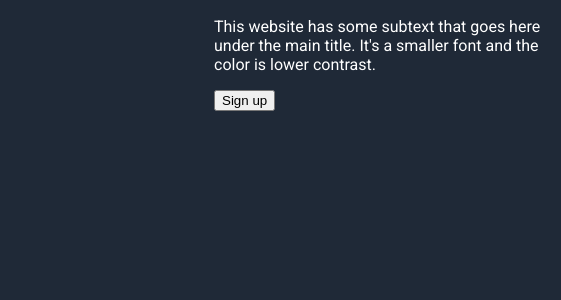
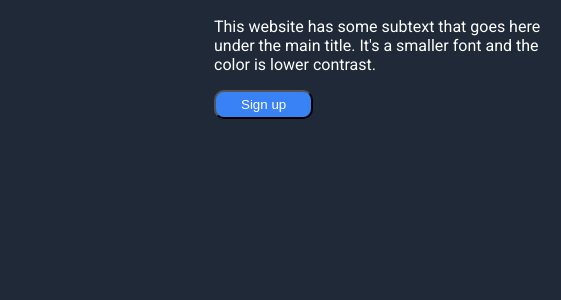
Before and after one commit to hellokristinafaye/Odin, a plain HTML site: page index.html in a window 1280 px wide. Shown: the part 200-500 px from the top of the page, 0-561 px from the left. Drawn offline with Linux system fonts and the light colour scheme.

Commit message:
header section and nav pretty much done!

```diff
--- a/style.css
+++ b/style.css
@@ -42,8 +42,15 @@ main {
 .left {
     flex-basis: 40%;
 }
-.right {
-    /* flex-basis: 39%;  */
+/* .right {
+    flex-basis: 39%;
+} */
+.sign-up {
+    background: #3882F6;
+    color: white;
+    padding: 5px 25px;
+    border-radius: 10px;
+    cursor: pointer;
 }
 /* this is b/c we ddon't wnanna bother looking for an image right now. */
 .placeholder {
```
